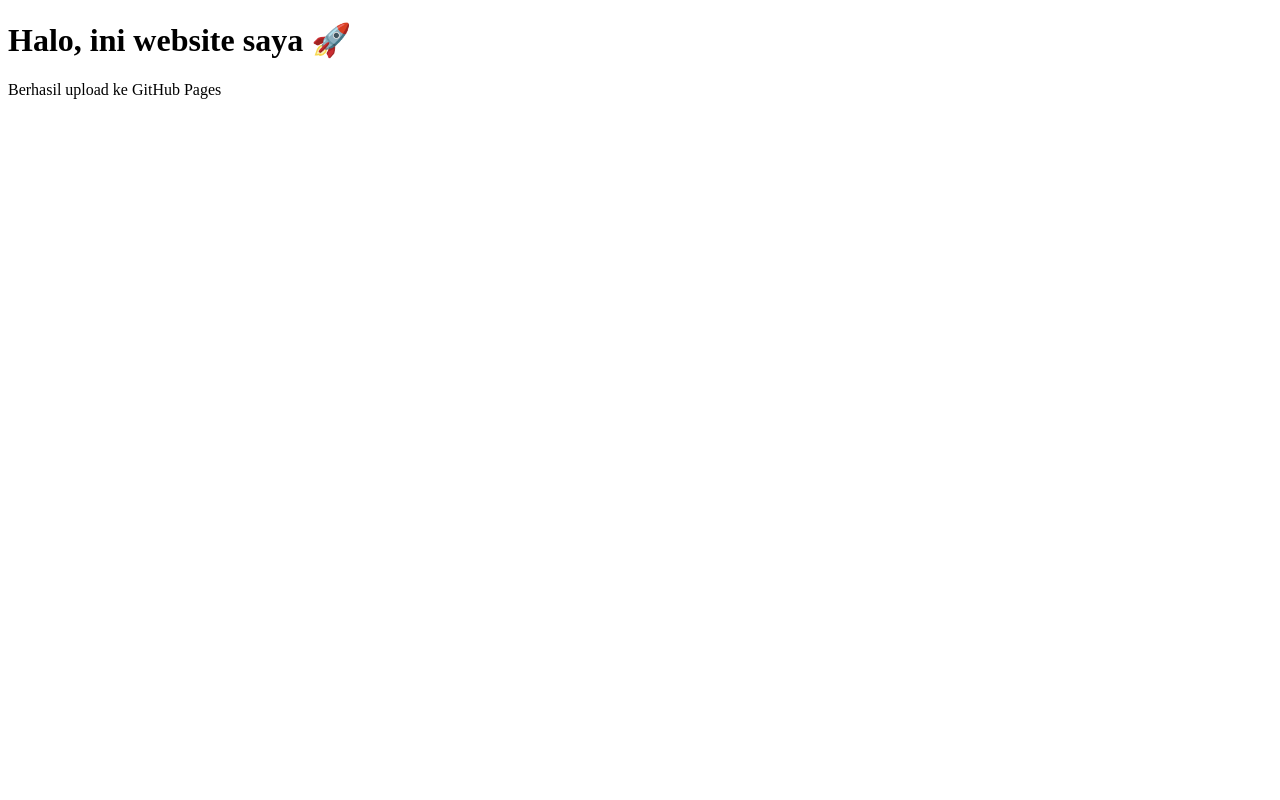
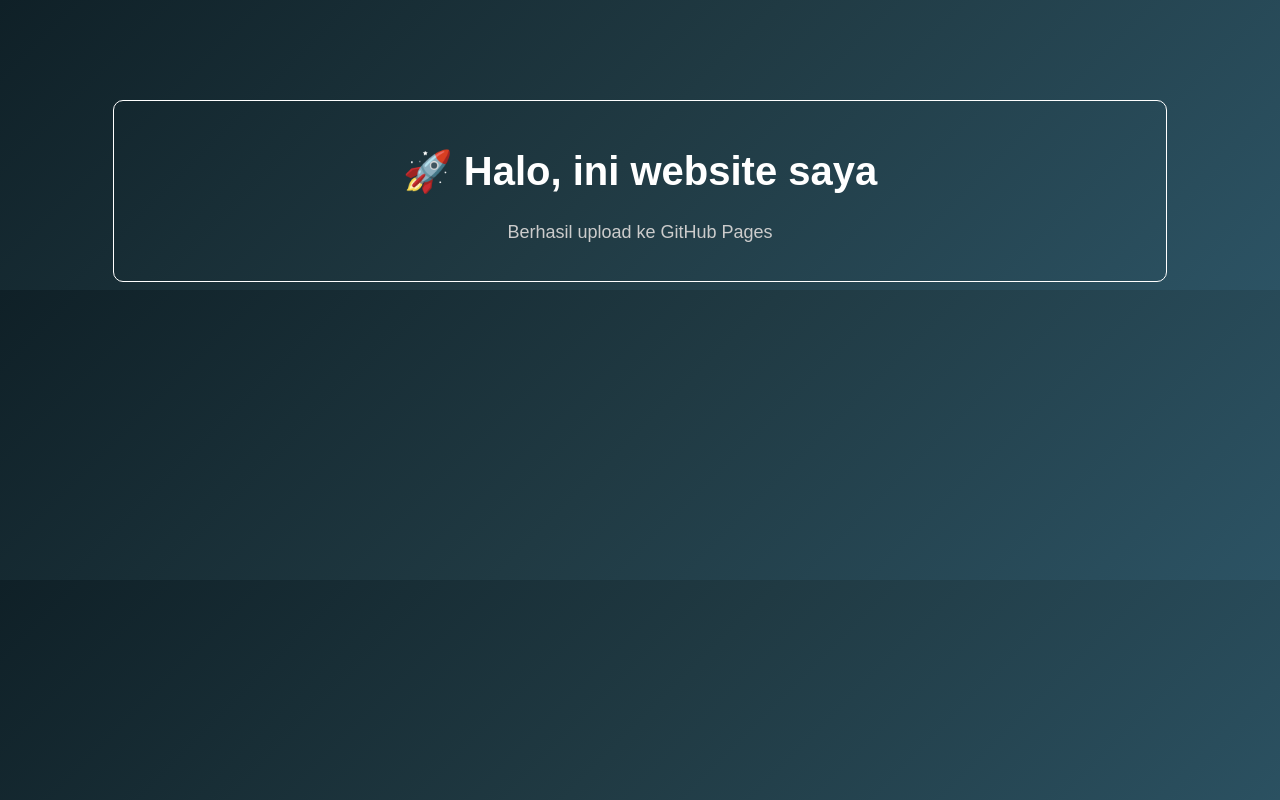
Before and after one commit to sopiansdp-creator/sopiansdp-creator.github.io, a plain HTML site: page index.html in a window 1280 px wide. Drawn offline with Linux system fonts and the light colour scheme.

Commit message:
update tampilan

```diff
--- a/index.html
+++ b/index.html
@@ -1,10 +1,37 @@
 <!DOCTYPE html>
 <html>
 <head>
-  <title>Website Saya</title>
+    <title>Website Saya</title>
+    <style>
+        body {
+            background: linear-gradient(135deg, #0f2027, #203a43, #2c5364);
+            color: white;
+            font-family: Arial;
+            text-align: center;
+            margin-top: 100px;
+        }
+        h1 {
+            font-size: 40px;
+        }
+        p {
+            font-size: 18px;
+            color: #ccc;
+        }
+        .box {
+            border: 1px solid white;
+            padding: 20px;
+            margin: auto;
+            width: 80%;
+            border-radius: 10px;
+        }
+    </style>
 </head>
 <body>
-  <h1>Halo, ini website saya 🚀</h1>
-  <p>Berhasil upload ke GitHub Pages</p>
+
+<div class="box">
+    <h1>🚀 Halo, ini website saya</h1>
+    <p>Berhasil upload ke GitHub Pages</p>
+</div>
+
 </body>
 </html>
```
